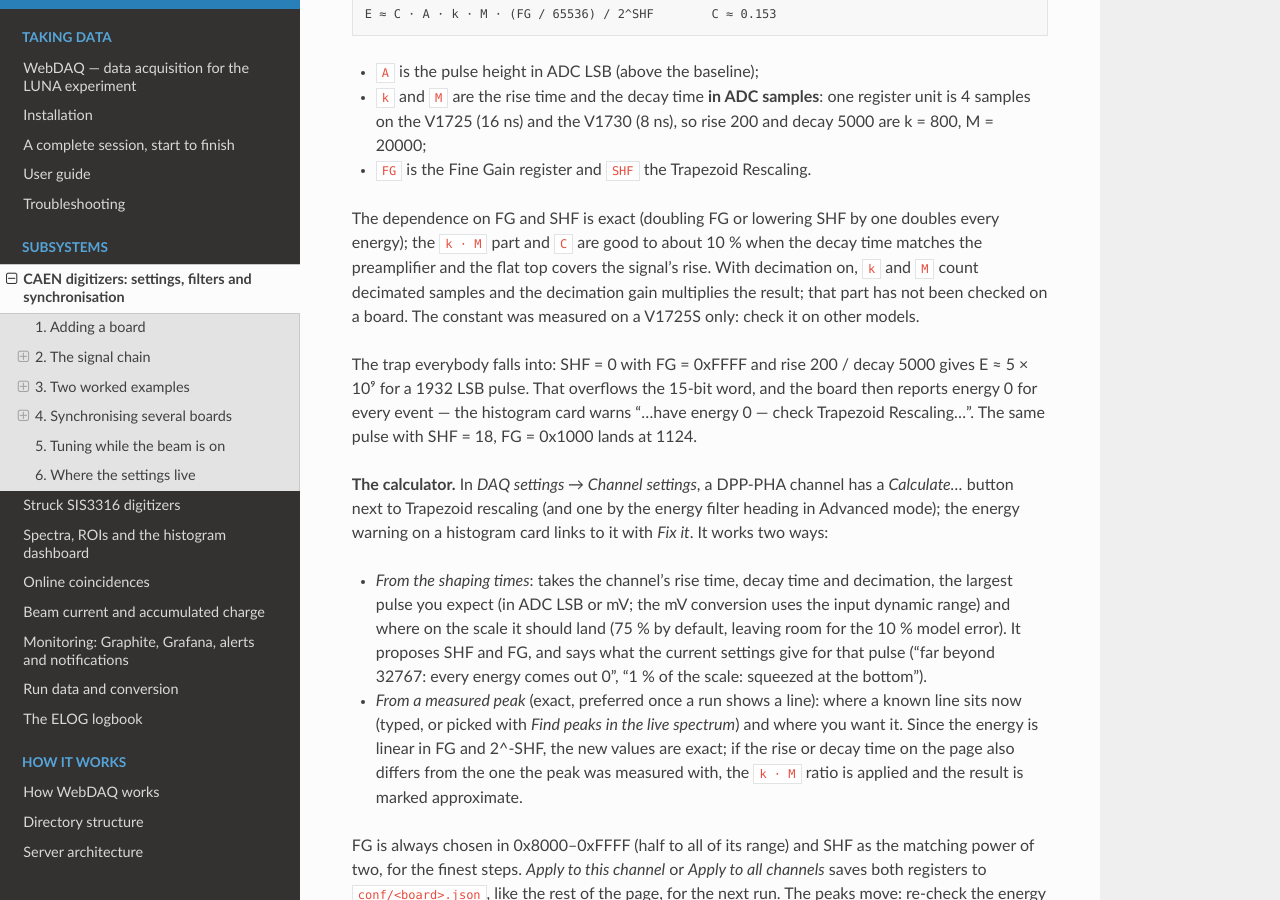
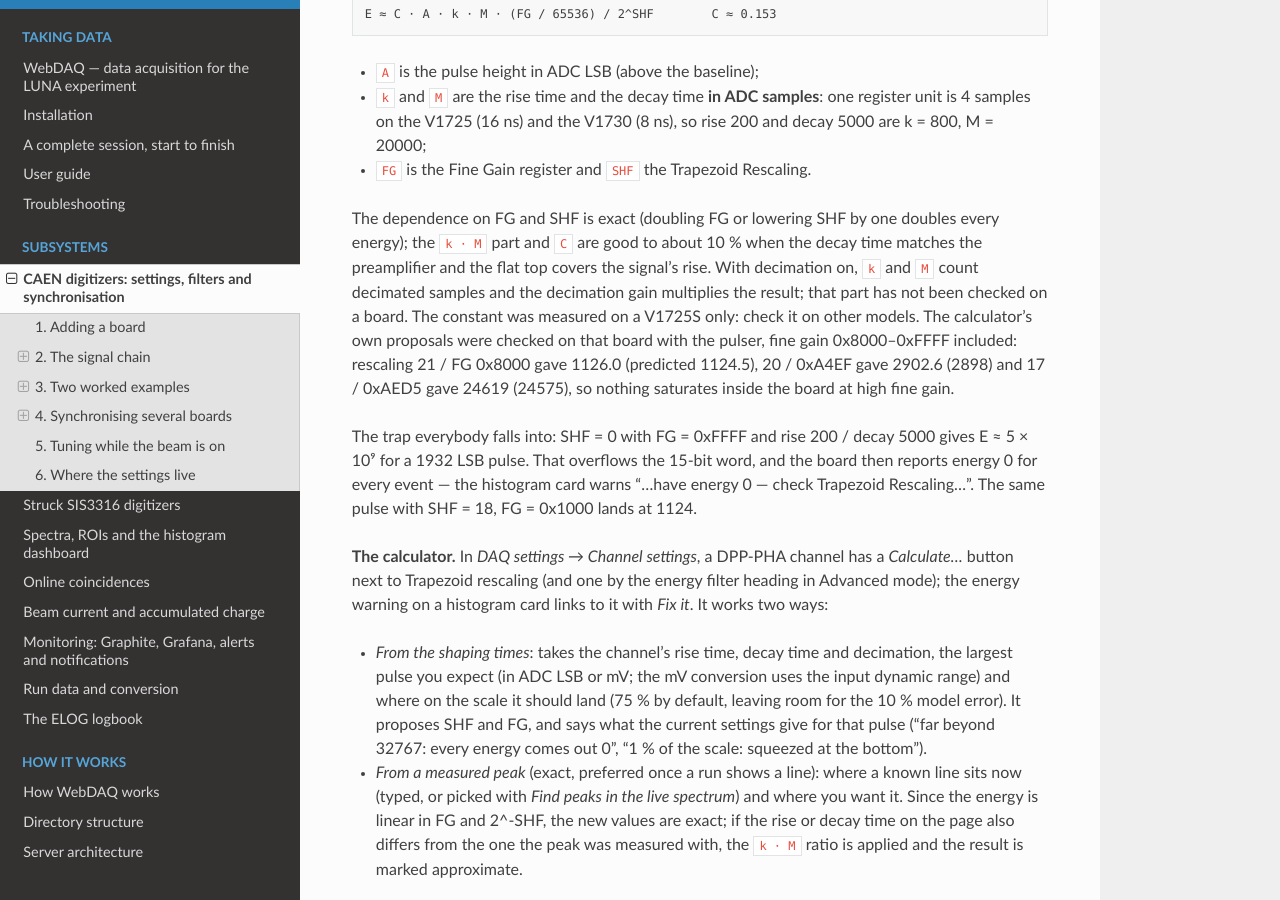
Before and after one commit to skowrons94/WebDAQ, a Sphinx documentation site: the page built from doc/caen-settings.md, in a window 1280 px wide and 900 px high, scrolled down 3589 px. Built offline with Sphinx 7.4.7 and the Read the Docs theme 3.1.0, drawn with Linux system fonts in a browser that asks for light colours.

Commit message:
Trapezoid scale: high fine gain verified on the V1725S
Co-Authored-By: Claude Opus 5.5 <noreply@anthropic.com>
Claude-Session: https://claude.ai/code/session_013iXHgdw7iJLJEstykBVsjt

```diff
--- a/doc/caen-settings.md
+++ b/doc/caen-settings.md
@@ -165,7 +165,11 @@ doubles every energy); the `k · M` part and `C` are good to about 10 % when the
 decay time matches the preamplifier and the flat top covers the signal's rise.
 With decimation on, `k` and `M` count decimated samples and the decimation gain
 multiplies the result; that part has not been checked on a board. The constant
-was measured on a V1725S only: check it on other models.
+was measured on a V1725S only: check it on other models. The calculator's own
+proposals were checked on that board with the pulser, fine gain 0x8000–0xFFFF
+included: rescaling 21 / FG 0x8000 gave 1126.0 (predicted 1124.5), 20 / 0xA4EF
+gave 2902.6 (2898) and 17 / 0xAED5 gave 24619 (24575), so nothing saturates
+inside the board at high fine gain.
 
 The trap everybody falls into: SHF = 0 with FG = 0xFFFF and rise 200 / decay
 5000 gives E ≈ 5 × 10⁹ for a 1932 LSB pulse. That overflows the 15-bit word,
```
Also changed, not shown: 1 other file.
